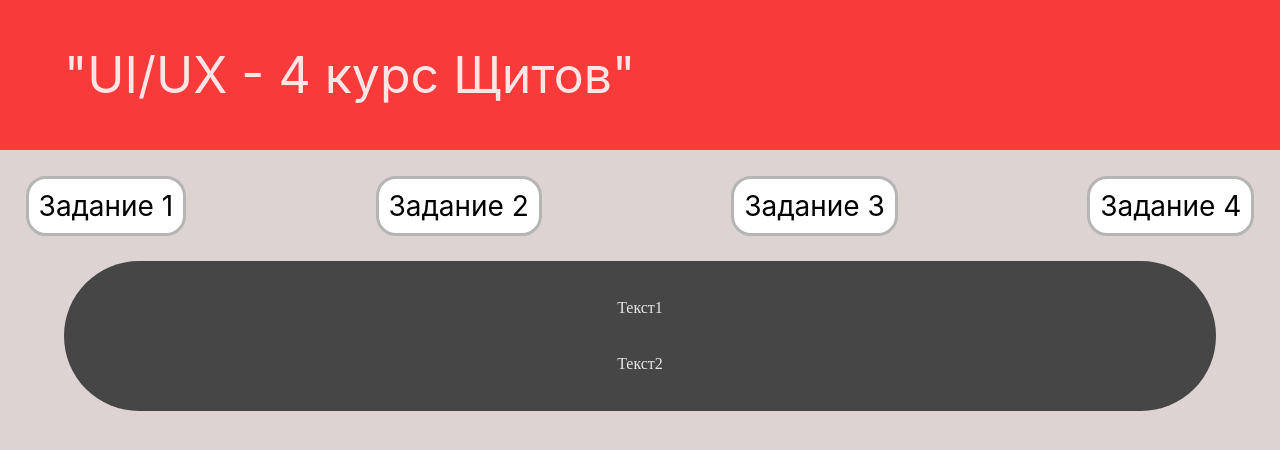
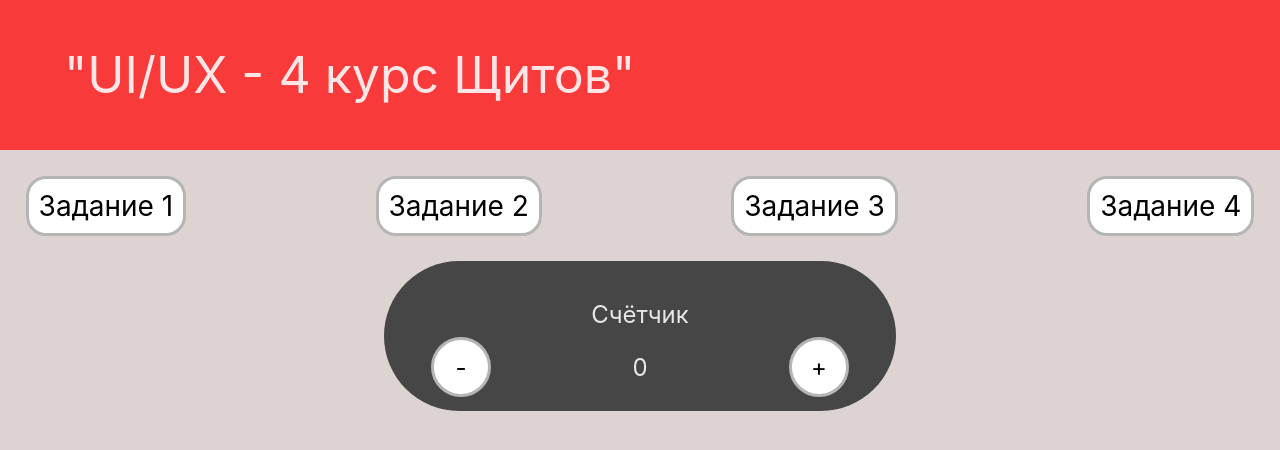
Before and after one commit to manselot/first, a React (Vite) app: page / in a window 1280 px wide. Shown: the top 450 px of the page. Built offline with nearby package versions, Linux system fonts and the light colour scheme.

Commit message:
counter styles work ended + counter support added

```diff
--- a/src/App.jsx
+++ b/src/App.jsx
@@ -2,7 +2,15 @@ import { useState } from 'react'
 import "./index.css"
 
 function App() {
-  const [count, setCount] = useState(0)
+  const [count, setCount] = useState(0);
+
+  const handleIncrement = () => {
+    setCount((count) => count + 1);
+  }
+
+  const handleDecrement = () => {
+    setCount((count) => count - 1);
+  }
 
   return (
     <div className="root">
@@ -17,8 +25,12 @@ function App() {
           <button className={"button"}>Задание 4</button>
         </div>
         <div className={"counter_frame"}>
-          <p>Текст1</p>
-          <p>Текст2</p>
+          <p className={"counter_text"}>Счётчик</p>
+          <div className={"button_container"}>
+            <button className={"counter_button"} onClick={handleDecrement}>-</button>
+            <p className={"counter_text"}>{count}</p>
+            <button className={"counter_button"} onClick={handleIncrement}>+</button>
+          </div>
         </div>
       </main>
     </div>
--- a/src/index.css
+++ b/src/index.css
@@ -84,31 +84,51 @@ html {
   border-color: #000000;
 }
 
-/* */
+/* Фрейм для счётчика */
 .counter_frame {
   display: flex;
   flex-direction: column;
   justify-content: space-evenly;
-  align-items: center;
+  align-items: stretch;
   align-content: center;
 
   height: 150px;
   background: #464646;
   border-radius: 100px;
-  margin-left: 5%;
-  margin-right: 5%;
+  padding: 3%;
+  margin-left: 30%;
+  margin-right: 30%;
 }
 
-/* */
-.counter_container {
-  background: #464646;
+/* Стиль для текста внутри счётчика */
+.counter_text {
+  font-family: 'Inter';
+  font-style: normal;
+  font-size: 24px;
+  text-align: center;
 }
 
-/* */
+/* Стиль для кнопок счётчика */
 .counter_button {
-  width: 95px;
-  overflow: hidden;
-  white-space: nowrap;
-  display: block;
-  text-overflow: ellipsis;
+  font-family: 'Inter';
+  font-style: normal;
+  font-size: 24px;
+  text-align: center;
+  color: black;
+  padding: 10px;
+  text-decoration: none;
+  width: 60px;
+  height: 60px;
+
+  display: inline-block;
+  background: #FFFFFF;
+  border: 3px solid #B5B5B5;
+  border-radius: 50%;
 }
+
+/* Реакция кнопки счётчика при наведении */
+.counter_button:hover {
+  background: #fa5b5b;
+  color: white;
+  border-color: #000000;
+}
```
